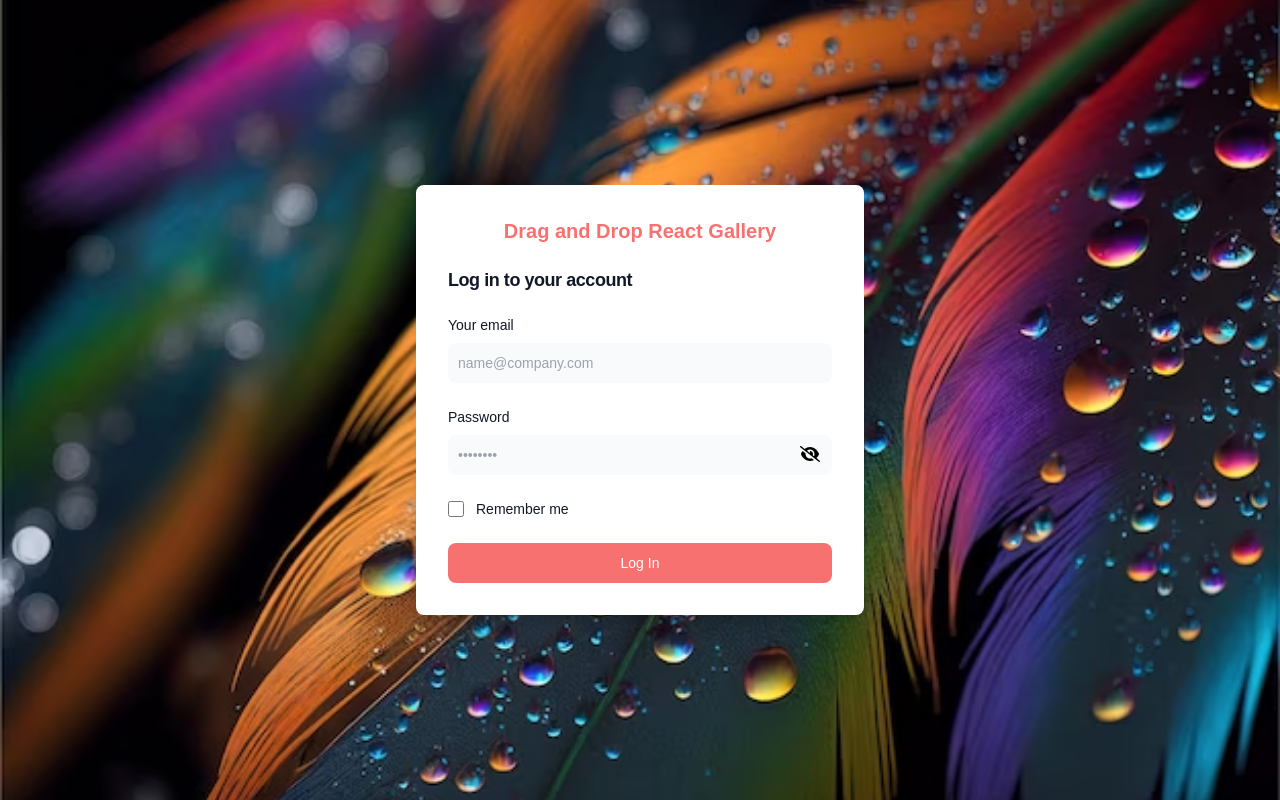
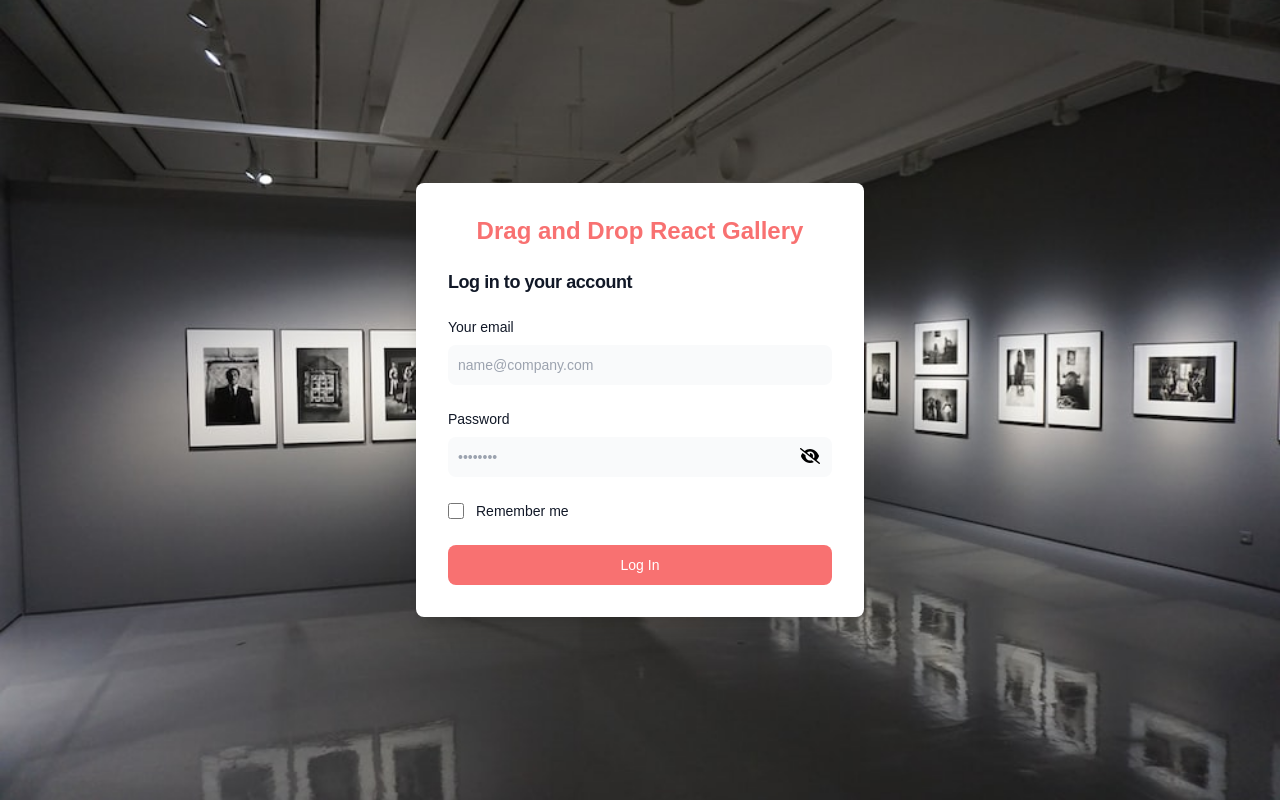
Before and after one commit to Benjtalkshow/HNG-TaskThree, a React (Create React App) app: page / in a window 1280 px wide. Built offline with nearby package versions, Linux system fonts and the light colour scheme.

Commit message:
run build

```diff
--- a/src/pages/LoginPage.jsx
+++ b/src/pages/LoginPage.jsx
@@ -71,7 +71,7 @@
           <div className="w-full bg-white  rounded-lg shadow-xl dark:border md:mt-0 sm:max-w-md xl:p-0  dark:border-gray-700">
             <div className="p-6 space-y-4 md:space-y-6 sm:p-8">
               <div>
-                <h1 className="text-center text-xl font-bold text-red-400">
+                <h1 className="text-center text-2xl font-bold text-red-400">
                   Drag and Drop React Gallery
                 </h1>
               </div>
```
Also changed, not shown: src/assets/images/bg.png, 1 other file (tests, documents, lock files or other folders).
